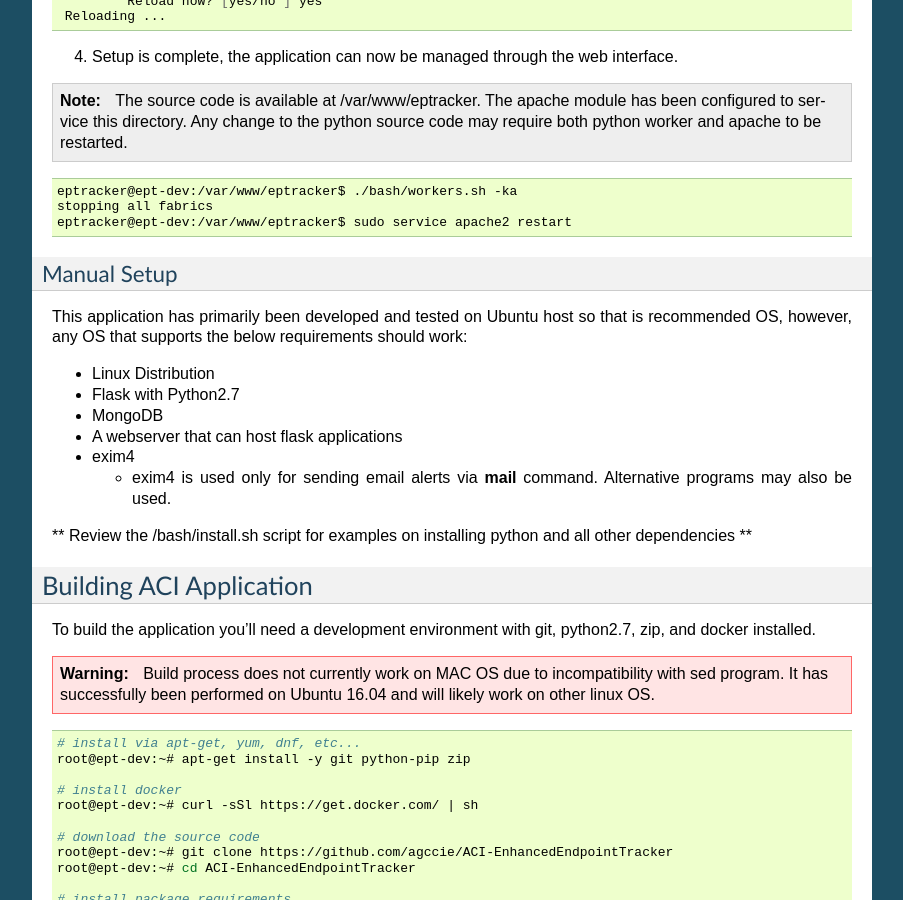
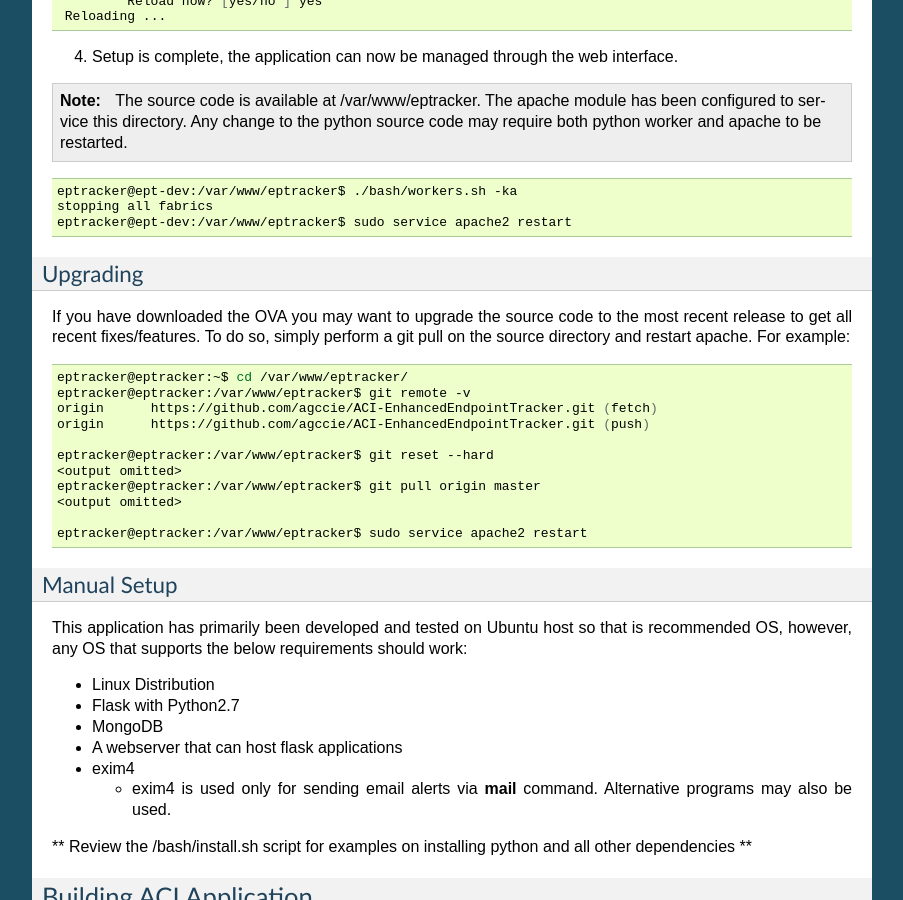
Before and after one commit to agccie/ACI-EnhancedEndpointTracker, a Sphinx documentation site: the page built from docs/install.rst, in a window 1280 px wide and 900 px high, scrolled down 1827 px. Shown: the whole window, without its empty margins (198-1101 px from the left). Built offline with Sphinx 7.4.7, drawn with Linux system fonts in a browser that asks for light colours.

Commit message:
Added upgrade notes

```diff
--- a/docs/install.rst
+++ b/docs/install.rst
@@ -111,6 +111,24 @@ The quickest way to get up and running is to spin up a host/VM/container and exe
     stopping all fabrics
     eptracker@ept-dev:/var/www/eptracker$ sudo service apache2 restart
 
+Upgrading
+"""""""""
+
+If you have downloaded the OVA you may want to upgrade the source code to the most recent release to get all recent fixes/features. To do so, simply perform a git pull on the source directory and restart apache.  For example:
+
+.. code-block:: bash
+
+    eptracker@eptracker:~$ cd /var/www/eptracker/
+    eptracker@eptracker:/var/www/eptracker$ git remote -v
+    origin	https://github.com/agccie/ACI-EnhancedEndpointTracker.git (fetch)
+    origin	https://github.com/agccie/ACI-EnhancedEndpointTracker.git (push)
+
+    eptracker@eptracker:/var/www/eptracker$ git reset --hard
+    <output omitted>
+    eptracker@eptracker:/var/www/eptracker$ git pull origin master
+    <output omitted>
+
+    eptracker@eptracker:/var/www/eptracker$ sudo service apache2 restart
 
 Manual Setup
 """"""""""""
```
